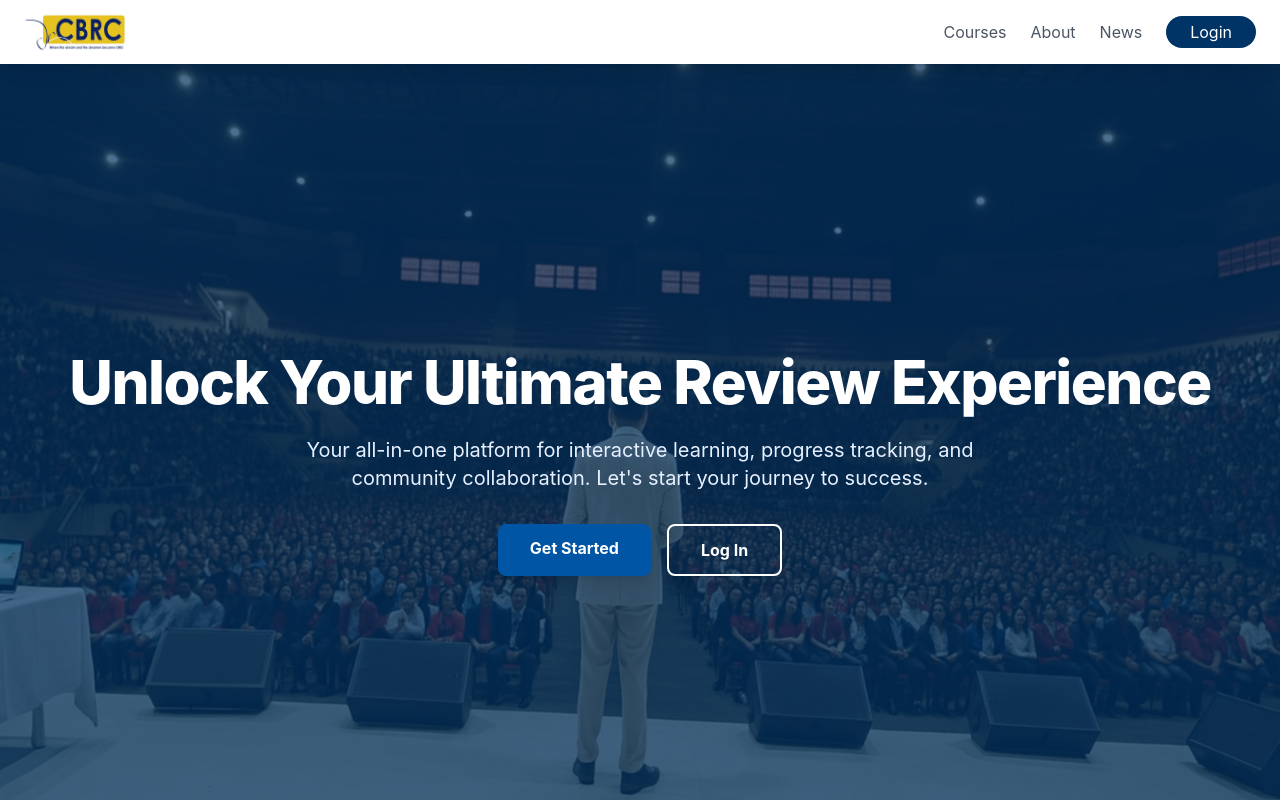
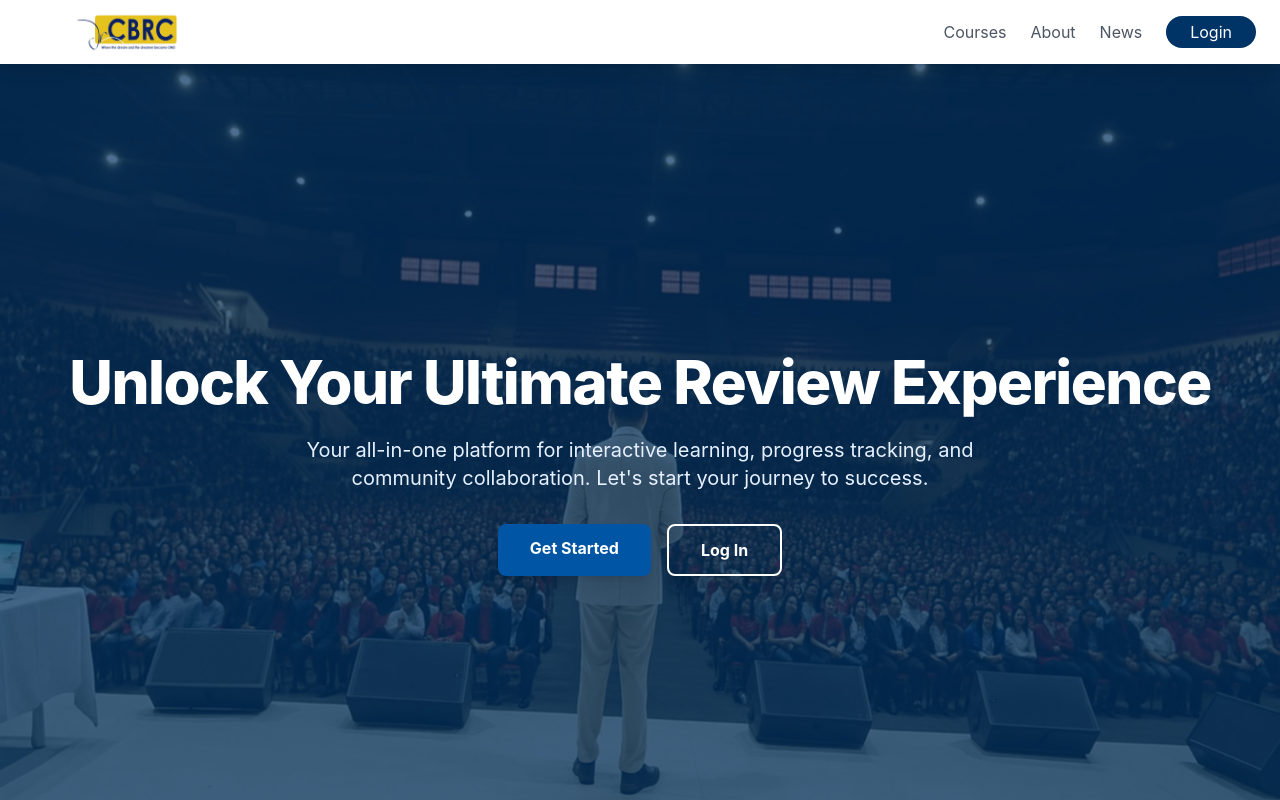
Before and after one commit to Mao07077/Final-CBRC, a React (Vite) app: page / in a window 1280 px wide. Shown: the top 800 px of the page. Built offline with nearby package versions, Linux system fonts and the light colour scheme; no server answers; what @react-pdf/renderer would draw is missing.

Commit message:
Update Navbar.jsx

```diff
--- a/src/components/layout/Navbar.jsx
+++ b/src/components/layout/Navbar.jsx
@@ -44,9 +44,13 @@ const Navbar = () => {
     <nav className="bg-white shadow-lg sticky top-0 z-50">
       <div className="container mx-auto px-6 py-3">
         <div className="flex justify-between items-center">
-          <RouterLink to="/" className="flex items-center">
-            {/* responsive logo: keep height, allow width to auto-scale but cap with max-w */}
-            <img src="/cbrc_logo.png" alt="CBRCS Logo" className="h-10 w-auto max-w-[160px] object-contain" />
+          {/* Reserve a fixed-width logo slot so the logo doesn't shift on very large viewports (TVs). */}
+          <RouterLink to="/" className="flex items-center w-28 md:w-36 lg:w-44 xl:w-52 flex-shrink-0">
+            <img
+              src="/cbrc_logo.png"
+              alt="CBRCS Logo"
+              className="h-10 w-auto mx-auto object-contain"
+            />
           </RouterLink>
 
           {!isAuthenticated && (
```
